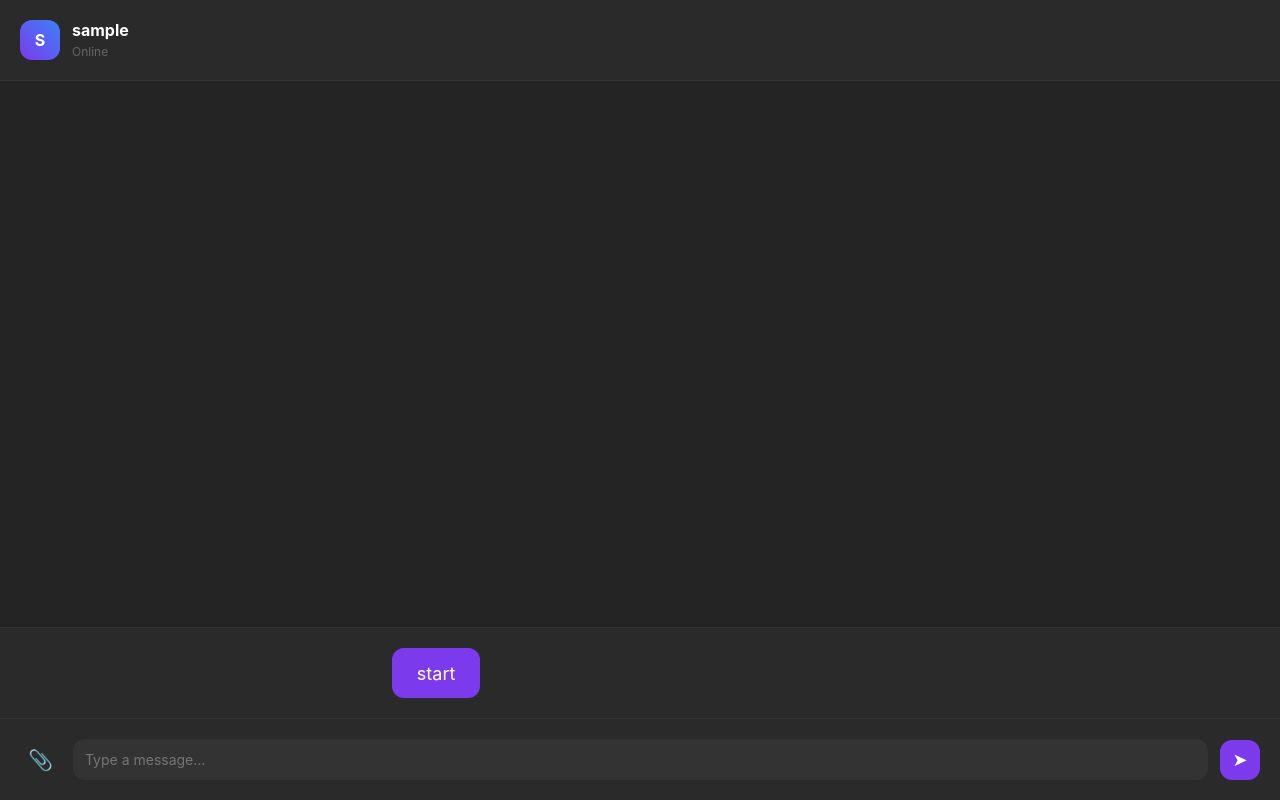
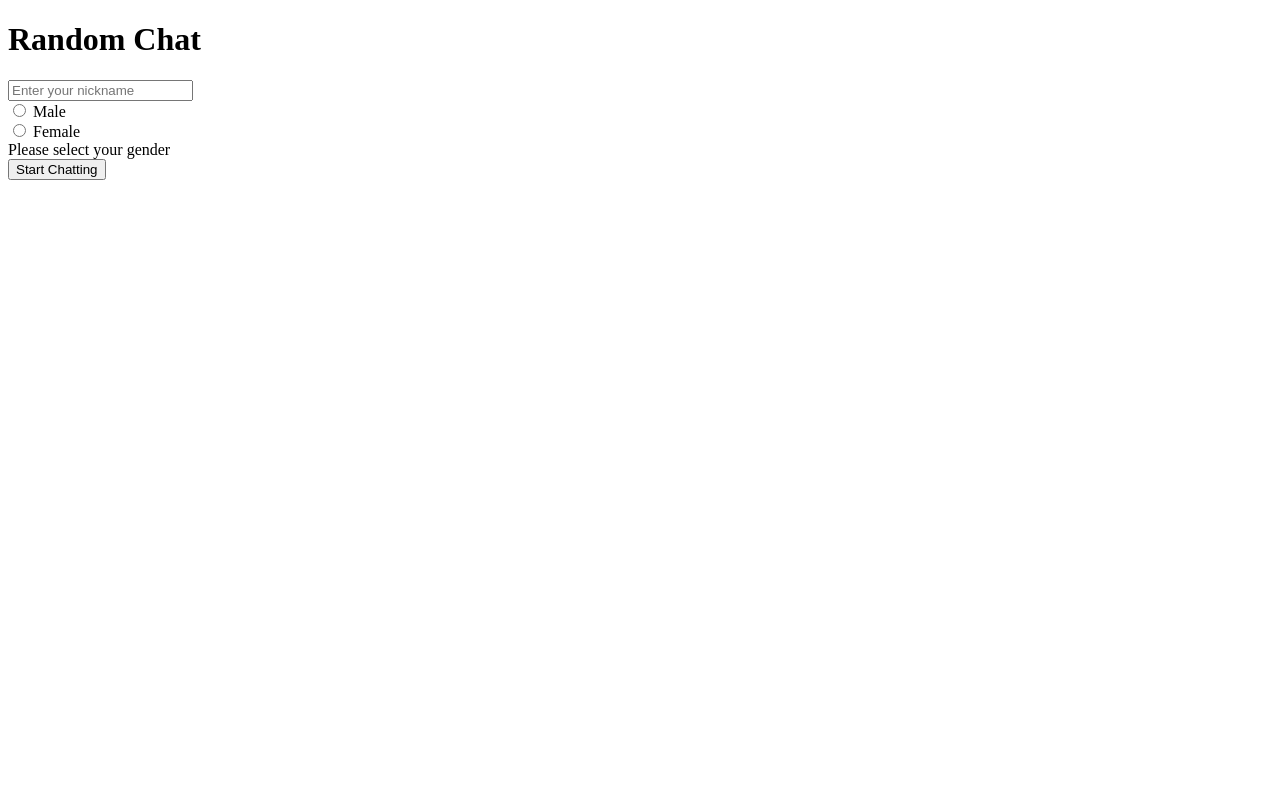
Before and after one commit to Khelendrameena/Chaton, a Flask app: page /chat in a window 1280 px wide. Run offline with Flask 3, Linux system fonts and the light colour scheme; the visitor is signed in with stand-in values (Sample User, id 1); some libraries are stand-ins or nearby versions.

Commit message:
Update chat.html

```diff
--- a/templates/chat.html
+++ b/templates/chat.html
@@ -1,56 +1,38 @@
 <!DOCTYPE html>
 <html>
 <head>
-    <meta charset="UTF-8">
-    <meta name="viewport" content="width=device-width, initial-scale=1.0">
-    <title>Modern Chat</title>
-    <link rel="stylesheet" href="{{ url_for('static', filename='chat_style_1.css') }}">
-    <link rel="stylesheet" href="{{ url_for('static', filename='chat_style_2.css') }}">
-      <script src="https://cdnjs.cloudflare.com/ajax/libs/socket.io/4.0.1/socket.io.js"></script>
+  <title>Random Chat</title>
+  <style>
+
+  </style>
 </head>
 <body>
-    <div class="chat-container">
-        <div class="main-chat">
-            <div class="chat-header">
-                <div class="user-info">
-                    <div class="avatar">{{ username[0] | upper }}</div>
-                    <div>
-                        <h2 style="font-size: 16px;">{{ username }}</h2>
-                        <span style="color: #666; font-size: 12px;">Online</span>
-                    </div>
-                </div>
-            </div>
-            <div class="chat-body" id="chatBody">
-                <!-- Messages will be added here dynamically -->
-            </div>
-            <div class="chat-footer">
+  <div class="login-container">
+    <h1>Random Chat</h1>
+    <form action="{{ url_for('enter_chat') }}" method="POST" id="chatForm">
+      <input type="text" name="username" placeholder="Enter your nickname" required>
 
-                <button class="send-button_1"  id="status" onclick="startSearch()">start</button>
-<span class="loader" style="position: relative; top: -15px; left: 20px; display: none;" id="loader"></span>    <h2 style="font-size: 16px; color: white;" id="partner-info"></h2>
+      <div class="gender-select">
+        <div class="gender-option">
+          <input type="radio" id="male" name="gender" value="male" required>
+          <label for="male">
+            <span class="gender-icon"></span>
+            <span class="gender-text">Male</span>
+          </label>
+        </div>
 
-
-</div>
-            <div class="chat-footer">
-                <input type="file" id="fileInput" accept="image/*,video/*" multiple>
-                <button class="attachment-btn" onclick="document.getElementById('fileInput').click()">
-                    📎
-                </button>
-                <div class="input-container">
-                    <input type="text" class="message-input" placeholder="Type a message..." id="messageInput">
-                    <div id="fileIndicator" class="file-indicator"></div>
-                </div>
-                <button class="send-button" onclick="sendMessage()" id="sendBtn">➤</button>
-            </div>
+        <div class="gender-option">
+          <input type="radio" id="female" name="gender" value="female">
+          <label for="female">
+            <span class="gender-icon"></span>
+            <span class="gender-text">Female</span>
+          </label>
         </div>
-    </div>
-
-    <!-- Preview Modal -->
-    <div class="modal" id="previewModal">
-        <div class="modal-content">
-            <button class="close-modal" onclick="closeModal()">×</button>
-            <div id="modalContent"></div>
-        </div>
-    </div>
-    <script src="{{ url_for('static', filename='chat_script.js') }}"></script>
+      </div>
+      <div class="error-message" id="errorMessage">Please select your gender</div>
+      <button type="submit">Start Chatting</button>
+    </form>
+  </div>
+<script src="{{ url_for('static', filename='index_script.js') }}"></script>
 </body>
 </html>
```
